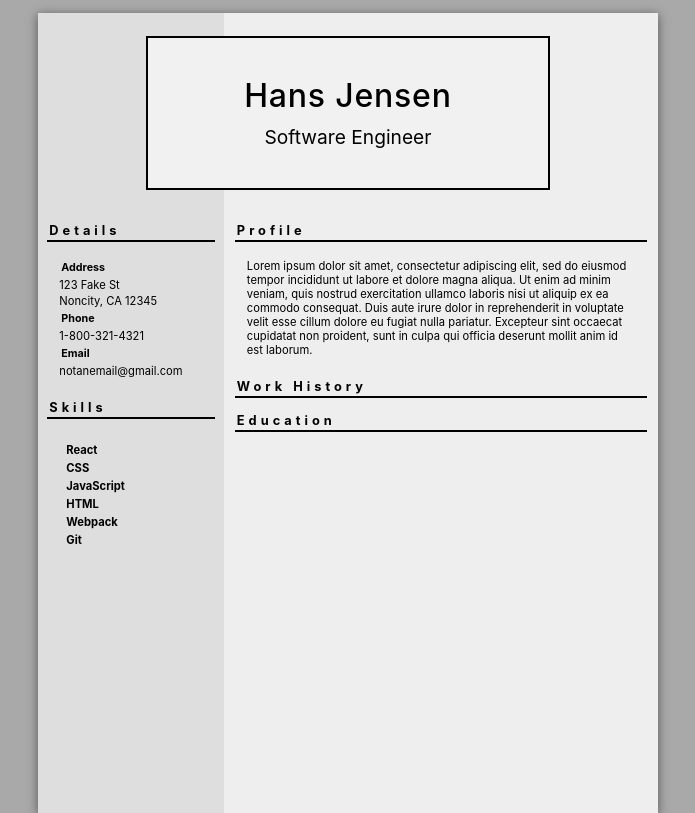
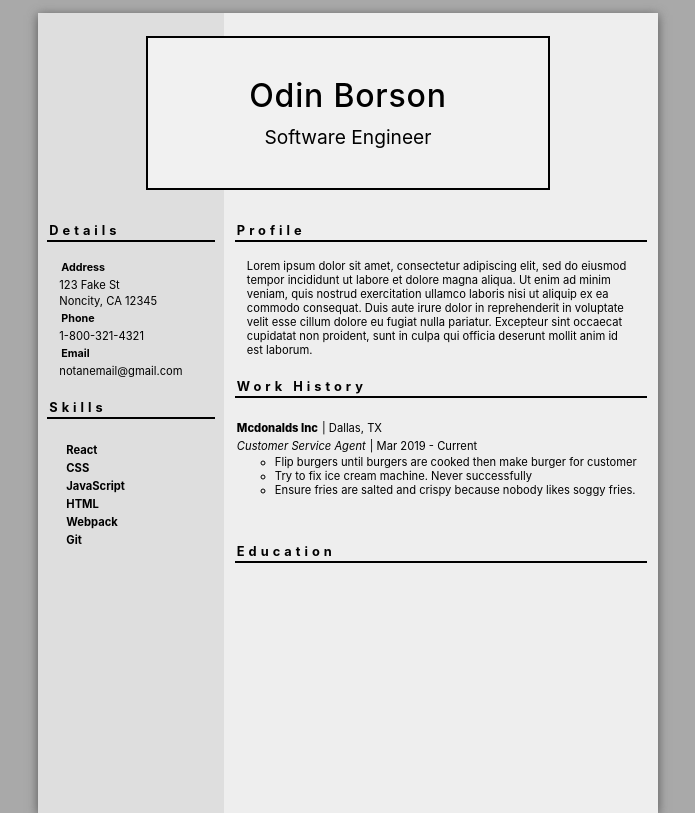
Before and after one commit to Hansjensen/cv-project, a React (Create React App) app: page / in a window 1280 px wide. Shown: the whole page, without its empty margins (292-987 px from the left). Built offline with nearby package versions, Linux system fonts and the light colour scheme.

Commit message:
Enable addWork popup function

```diff
--- a/src/App.js
+++ b/src/App.js
@@ -6,6 +6,7 @@ import InfoTitle from "./components/InfoTitle";
 import Details from "./components/Details";
 import Skills from "./components/Skills";
 import Profile from "./components/Profile";
+import Work from "./components/Work";
 
 
 class App extends Component {
@@ -41,6 +42,7 @@ class App extends Component {
                   </div>
                   <div id="work">
                   <InfoTitle title="Work History" />
+                  <Work/>
                   </div>
                   <div id="school">
                   <InfoTitle title="Education" />
--- a/src/components/Title.js
+++ b/src/components/Title.js
@@ -6,7 +6,7 @@ class Title extends Component {
         super(props)
 
         this.state = {
-            userName: "Hans Jensen",
+            userName: "Odin Borson",
             userTitle: "Software Engineer",
             edit: false
           };
--- a/src/components/Work.js
+++ b/src/components/Work.js
@@ -0,0 +1,153 @@
+import React, {Component} from 'react'
+import '../styles/Work.css'
+import uniqid from 'uniqid'
+
+class Work extends Component {
+    constructor () {
+        super()
+
+        this.state = {
+            experience: {
+                company: "",
+                location:"",
+                startDate: "",
+                endDate: "",
+                position:"",
+                job1:"",
+                job2:"",
+                job3:"",
+                id: 21
+            },
+            experiences: [{
+                company: "Mcdonalds Inc",
+                location:"Dallas, TX",
+                startDate: "Mar 2019",
+                endDate: "Current",
+                position:"Customer Service Agent",
+                job1:"Flip burgers until burgers are cooked then make burger for customer",
+                job2:"Try to fix ice cream machine. Never successfully",
+                job3:"Ensure fries are salted and crispy because nobody likes soggy fries.",
+                id:32
+
+            }],
+            add: false
+        }
+
+        this.handleRemove = this.handleRemove.bind(this)
+        this.handleAddPop = this.handleAddPop.bind(this)
+    }
+
+    handleRemove = (e) => {
+        this.setState({
+            experiences: this.state.experiences.filter((experience) => experience.company !== e.target.id)
+        })
+    }
+
+    handleAddPop = () => {
+        this.setState(prevState => ({
+            add: !prevState.add
+            }))
+            console.log(this.state.add)
+
+    }
+
+    render() {
+        const {add} = this.state
+        return (
+        <div className="workDiv">
+            <WorkList handleRemove={this.handleRemove} experiences={this.state.experiences}/>
+            {add &&
+                <PopUpAdd />}
+            <button id="addWorkButt" onClick={this.handleAddPop}>Add Work</button>
+        </div>
+
+        )
+    }
+}
+
+class WorkList extends Component {
+    constructor(props){
+        super(props)
+     }
+
+
+
+    render() {
+        const {experiences} = this.props
+        return (
+           <ul>
+            {experiences.map((experience) => {
+            return (
+
+            <div className="workEntry">
+                <div className="workTitleLoc">
+                <p className="company">{experience.company}</p>
+                <p>|  {experience.location}</p>
+                </div>
+                <div className="workPosDate">
+                <p className="position">{experience.position}</p>
+                <p>|  {experience.startDate} - {experience.endDate}</p>
+
+                </div>
+                <div className="workDesc">
+                    <ul>
+                        <li className='desc'>{experience.job1}</li>
+                        <li className='desc'>{experience.job2}</li>
+                        <li className='desc'>{experience.job3}</li>
+                    </ul>
+                </div>
+                <button className="removeWork" id={experience.company} onClick={this.props.handleRemove}>Remove</button>
+
+            </div>
+
+            )
+            })}
+         </ul>
+        )
+
+    }
+
+}
+
+class PopUpAdd extends Component {
+
+    constructor (props) {
+        super(props)
+    }
+
+    render () {
+
+
+
+        return (
+
+
+            <div className="popUpAdd">
+                <form id="popForm">
+                    <label htmlFor="companyInput">Company</label>
+                    <input type="text" id="companyInput"></input>
+                    <label htmlFor="locationInput">Location</label>
+                    <input type="text" id="locationInput"></input>
+                    <label htmlFor="startDate">Start Date</label>
+                    <input type="text" id="startDate"></input>
+                    <label htmlFor="endDate">End Date</label>
+                    <input type="text" id="endDate"></input>
+                    <label htmlFor="position">Position</label>
+                    <input type="text" id="position"></input>
+                    <label htmlFor="job1">Job Duty</label>
+                    <input type="text" id="job1"></input>
+                    <label htmlFor="job2">Job Duty</label>
+                    <input type="text" id="job2"></input>
+                    <label htmlFor="job3">Job Duty</label>
+                    <input type="text" id="job3"></input>
+                    <button>Add Work</button>
+
+
+                </form>
+            </div>
+        )
+    }
+
+}
+
+export default Work;
--- a/src/styles/Work.css
+++ b/src/styles/Work.css
@@ -0,0 +1,98 @@
+
+.workDiv {
+    display:flex;
+    flex-direction: column;
+}
+
+.workDiv > ul {
+    padding: 0;
+}
+
+.workEntry {
+    display: flex;
+    flex-direction: column;
+    position: relative;
+}
+
+.workTitleLoc {
+    display: flex;
+    margin: 0;
+    padding: 0;
+
+}
+
+.company {
+    font-weight: 800;
+}
+
+
+.workPosDate {
+    display:flex;
+    margin: 0;
+    padding: 0;
+}
+
+.position {
+    font-style: italic;
+}
+
+.workDesc {
+ font-size: .7rem ;
+ padding: 0px 10px 0px 0px;
+}
+
+.removeWork {
+    position: absolute;
+    top: 2px;
+    right: 2px;
+    visibility: hidden;
+}
+
+.workEntry:hover > button {
+    visibility: visible;
+}
+
+.popUpAdd {
+    position: absolute;
+    height: 40%;
+    width: 40%;
+    background-color: rgba(159, 159, 159, 0.932);
+    top:20%;
+    left:30%;
+    display: flex;
+    align-items: center;
+    justify-content: center;
+    border-radius: 4px;
+    box-shadow: 0px 1px 2px black;
+
+    transition: opacity 0.5s ease-in;
+}
+
+#popForm {
+    display: flex;
+    flex-direction: column;
+    align-items: center;
+    width: 80%;
+    background-color: rgb(238, 238, 238);
+}
+
+#popForm > label {
+    letter-spacing: .1rem;
+    font-size: .8rem;
+    margin-top: 5pxpx;
+    width: 90%;
+}
+
+#popForm > input {
+    width: 80%;
+    margin-bottom: 5px;
+}
+
+#addWorkButt {
+    margin: auto;
+    visibility: hidden;
+}
+
+.workDiv:hover > #addWorkButt {
+    visibility: visible;
+}
```
